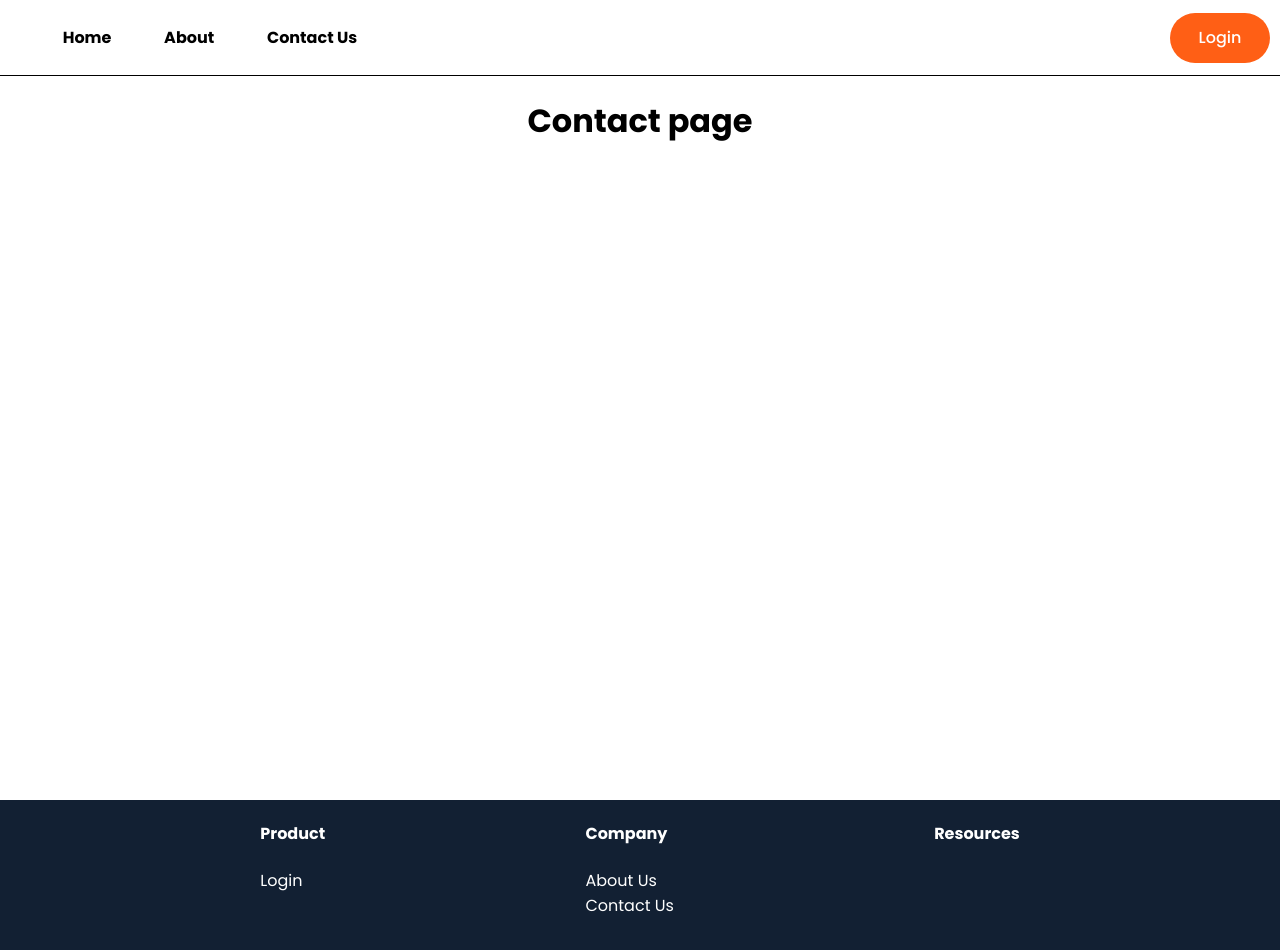
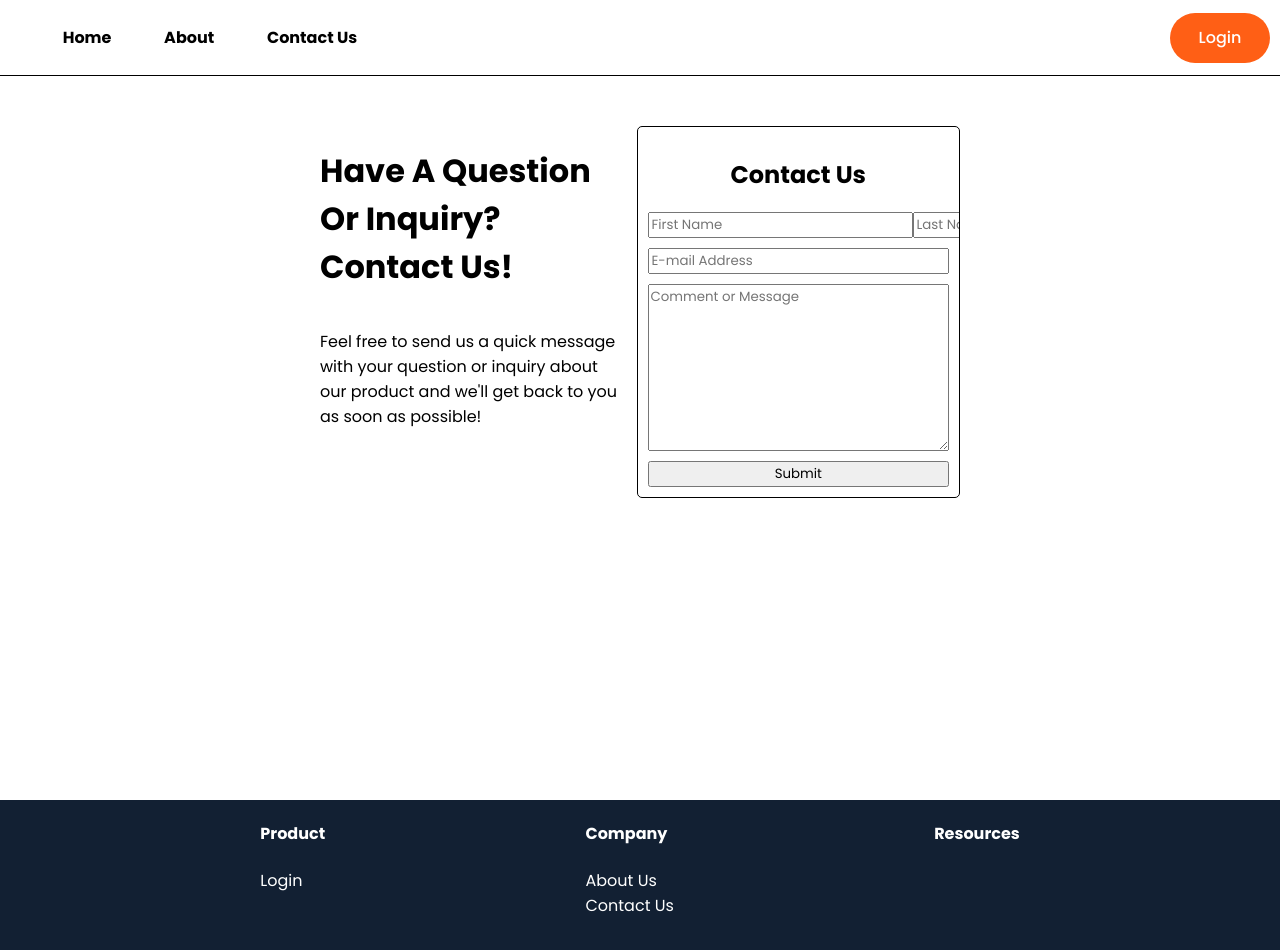
Before and after one commit to codehoover/peak, a React (Create React App) app: page /Contact in a window 1280 px wide. Shown: the top 950 px of the page. Built offline with nearby package versions, Linux system fonts and the light colour scheme.

Commit message:
Created placeholder for contact form

```diff
--- a/src/pages/ContactUs.jsx
+++ b/src/pages/ContactUs.jsx
@@ -1,7 +1,36 @@
 export default function Contact(){
     return(
-        <div>
-            <h1>Contact page</h1>
+        <div id="contact-container">
+
+            <div id="contact-us-details">
+
+                <h1>Have A Question Or Inquiry? Contact Us!</h1>
+
+                <p>
+                    Feel free to send us a quick message with your question or
+                    inquiry about our product and we'll get back to you as soon
+                    as possible!
+                </p>
+
+            </div>
+
+            <div id="contact-form">
+                <h2> Contact Us</h2>
+                <div id="contact-form-name">
+
+                    <input placeholder="First Name"/>
+                    <input placeholder="Last Name"/>
+
+                </div>
+
+                <input placeholder="E-mail Address" style={{marginBottom:"10px"}}/>
+                <textarea placeholder="Comment or Message" style={{height:"200px"}}/>
+
+                <button id="contact-form-submit"> Submit </button>
+
+            </div>
+
+
         </div>
     )
 }
--- a/src/styles/pages_styles.css
+++ b/src/styles/pages_styles.css
@@ -31,20 +31,6 @@
 #landing-page-disclaimer-header{
     font-weight: 500;
 }
-
-
-
-
-
-
-
-
-
-
-
-
-
-
 
 
 
@@ -107,3 +93,50 @@
     width: 50%;
     padding-bottom: 100px;
 }
+
+/* Contact us page*/
+
+#contact-container{
+    display: flex;
+    flex-direction: row;
+    justify-content: center;
+    align-items: flex-start;
+
+    width: 50%;
+    padding-top: 50px;
+    margin: auto;
+}
+
+#contact-us-details{
+    display: flex;
+    flex-direction: column;
+    text-align: left;
+    width: 50%;
+}
+
+#contact-form{
+    display: flex;
+    flex-direction: column;
+    justify-content: center;
+    width: 50%;
+    height: 350px;
+    padding: 10px;
+    margin-left: 15px;
+
+    border: 1px solid black;
+    border-radius: 5px;
+
+    overflow: hidden;
+}
+
+#contact-form-name{
+    display: flex;
+    flex-direction: row;
+    justify-content: space-between;
+    margin-bottom: 10px;
+}
+
+
+#contact-form-submit{
+    margin-top: 10px;
+}
```
